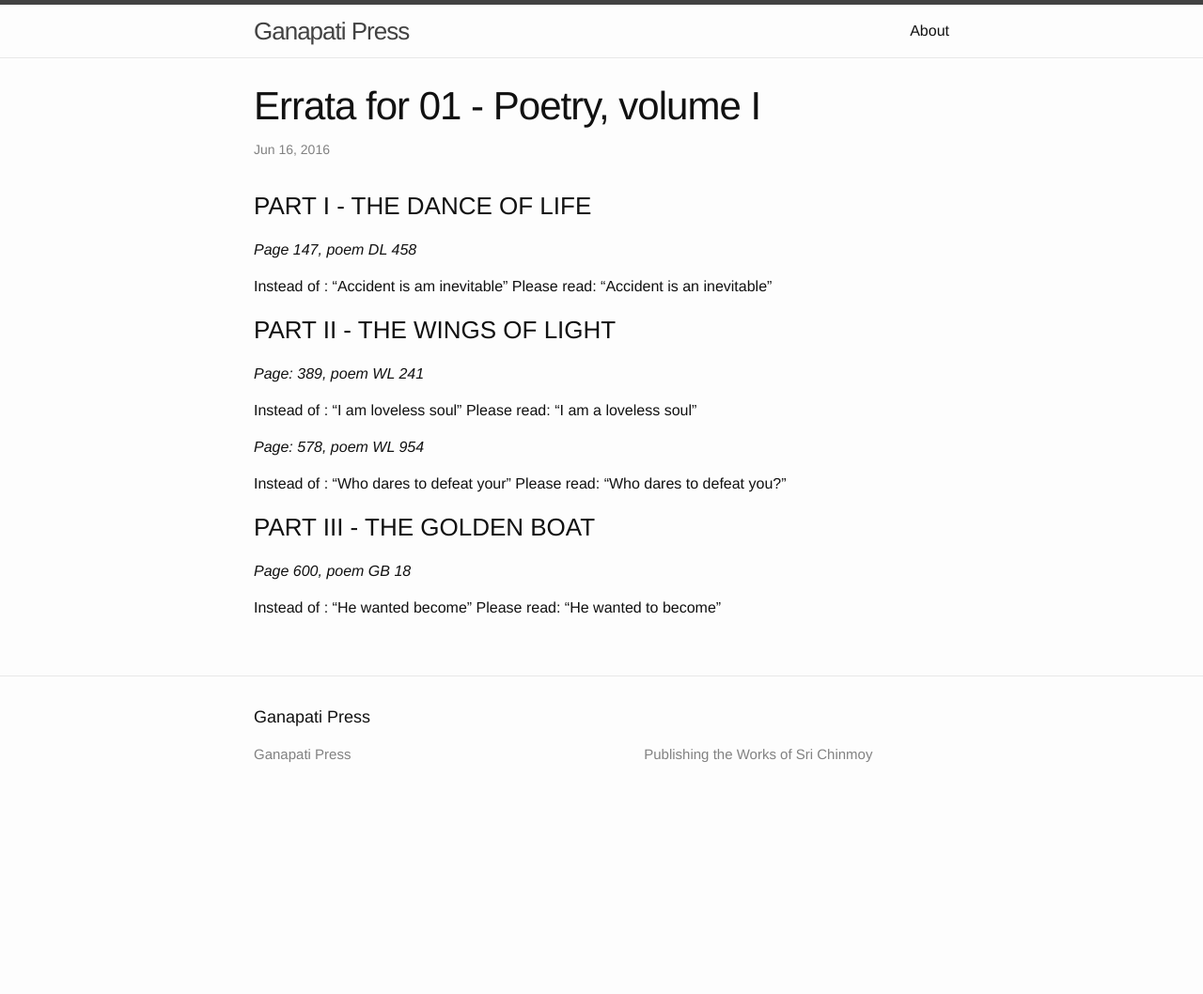
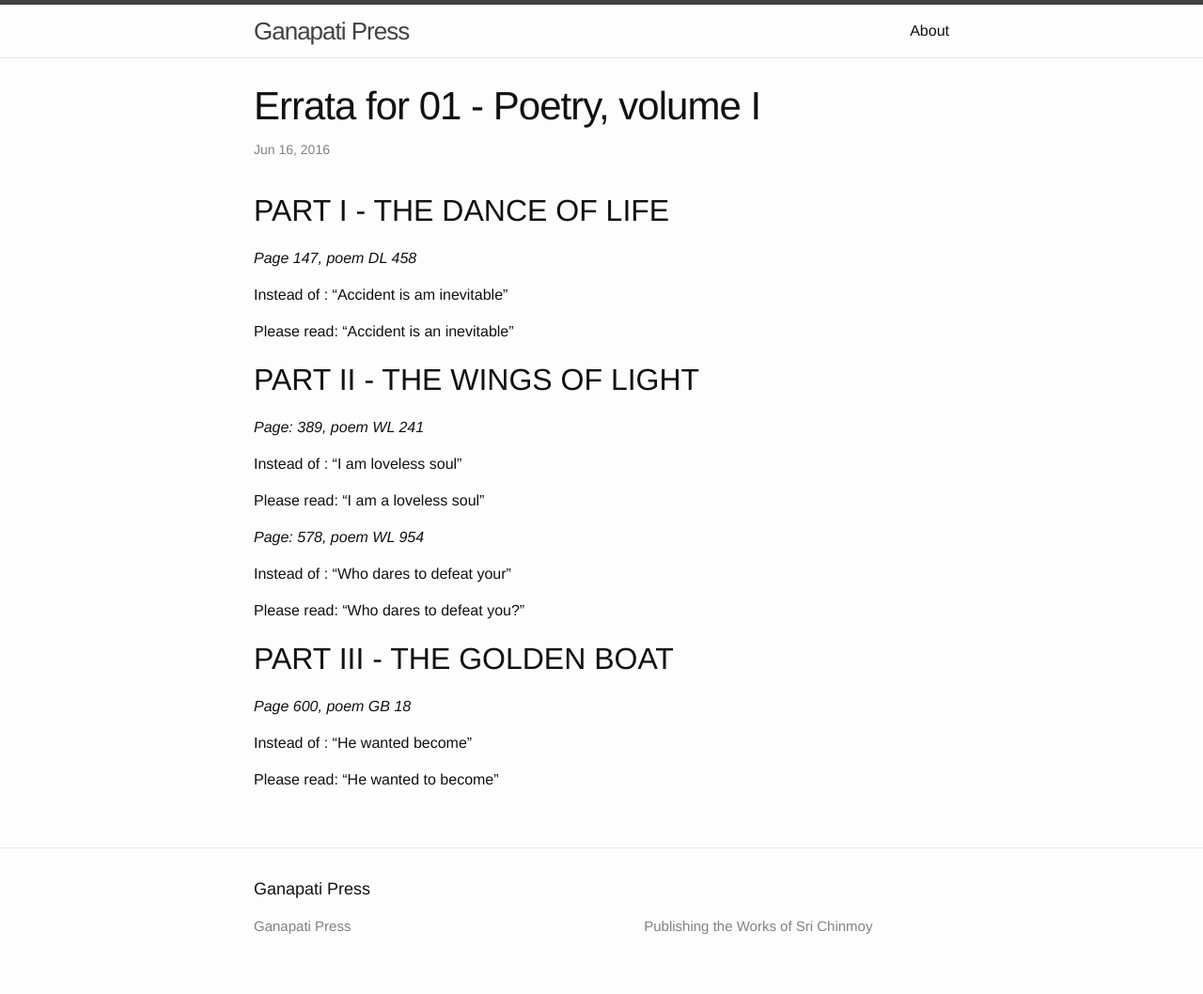
Before and after one commit to ganapatipress/ganapatipress.org, a Jekyll site: the page built from _posts/2016-06-16-01-poetry-1-errata.md, in a window 1280 px wide. Shown: the whole page at 94% size. Built offline with Jekyll 4.4.1, drawn with Linux system fonts in a browser that asks for light colours; before the commit the page ends 900 px from its top, so only the background shows below that.

```diff
--- a/_posts/2016-06-16-01-poetry-1-errata.md
+++ b/_posts/2016-06-16-01-poetry-1-errata.md
@@ -6,31 +6,35 @@ categories: errata
 published: true
 ---
 
-### PART I - THE DANCE OF LIFE
+## PART I - THE DANCE OF LIFE
 
 _Page 147, poem DL 458_
 
 Instead of : "Accident is am inevitable"
+
 Please read: "Accident is an inevitable"
 
 
-### PART II - THE WINGS OF LIGHT
+## PART II - THE WINGS OF LIGHT
 
 _Page: 389, poem WL 241_
 
 Instead of : "I am loveless soul"
+
 Please read: "I am a loveless soul"
 
 _Page: 578, poem WL 954_
 
 Instead of : "Who dares to defeat your"
+
 Please read: "Who dares to defeat you?"
 
 
-### PART III - THE GOLDEN BOAT
+## PART III - THE GOLDEN BOAT
 
 
 _Page 600, poem GB 18_
 
 Instead of : "He wanted become"
+
 Please read: "He wanted to become"
```
